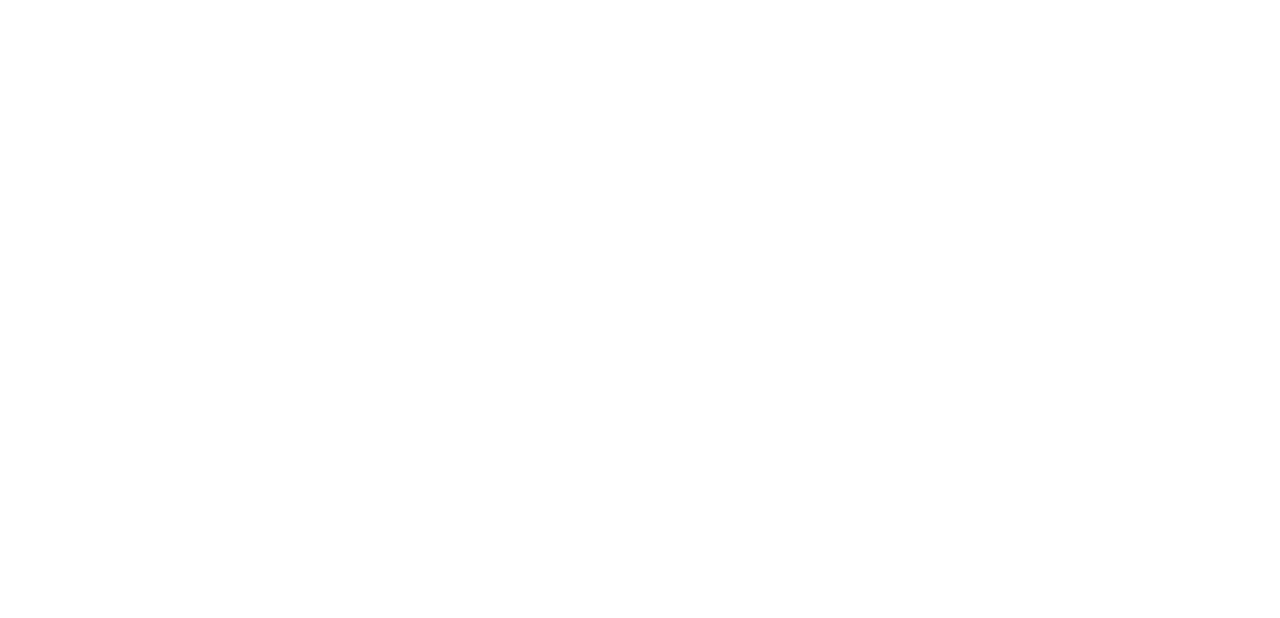
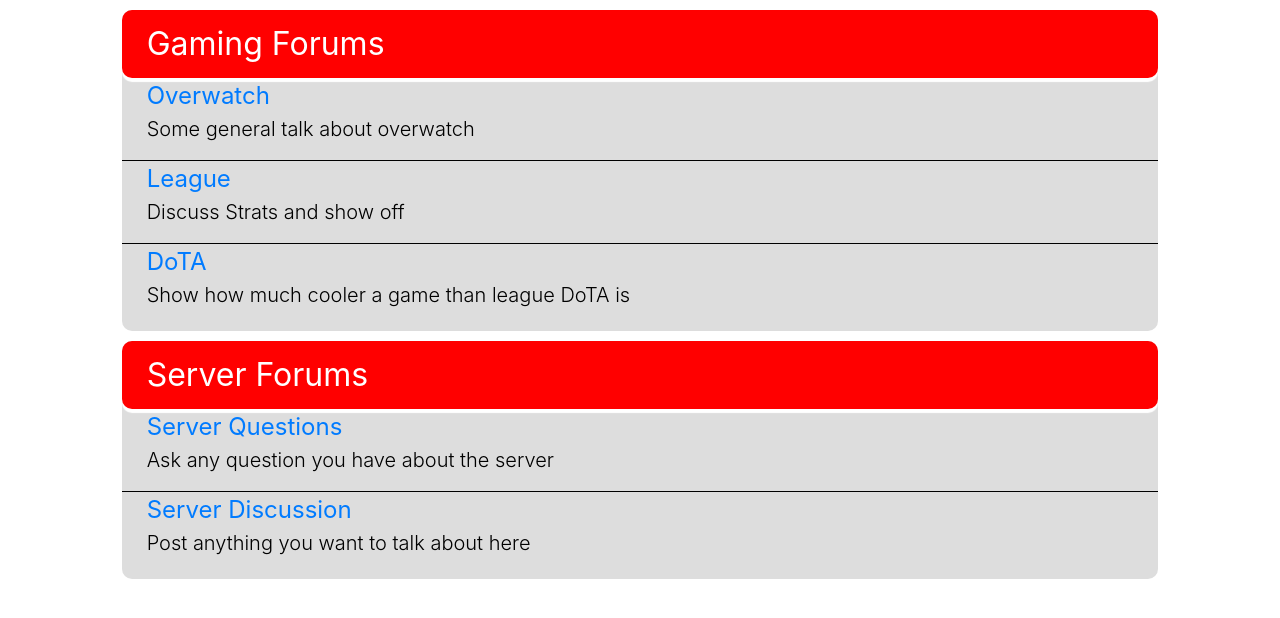
Before and after one commit to mananhussin/yyh, a plain HTML site: page forum/index.html in a window 1280 px wide. Drawn offline with nearby package versions, Linux system fonts and the light colour scheme; files that its build step writes are made by us from their sources.

Commit message:
Forum Layout
Created a forum browser layout example as a test -- open for critique

```diff
--- a/css/main.css
+++ b/css/main.css
@@ -116,3 +116,43 @@
   font-size: 4em;
   text-shadow: 5px 5px 5px black;
 }
+
+/* Forum styles */
+
+.forum-group {
+    background-color:#dddddd;
+    border-style: hidden;
+    border-radius: 10px;
+    color:black;
+    font-size:18px;
+    margin: 10px 0px 10px 0px;
+}
+
+.forum-group .group-head {
+    width:100%;
+    border-radius: 10px;
+    box-shadow: 0px 4px 1px white;
+    background-color:red;
+    color:white;
+    font-size:32px;
+    padding: 10px 0px 10px 25px;
+}
+
+.forum-group .group-item {
+    border-bottom-width: 1px;
+    border-bottom-color: black;
+    border-bottom-style: solid;
+    border-radius: 0;
+    padding-left: 25px;
+}
+
+a.group-item-title {
+    width:100%;
+    font-size:24px;
+}
+
+.forum-group .group-item.last-item {
+    border-radius:10px;
+    border-bottom-style: hidden;
+    padding-bottom: 5px;
+}
--- a/forum/index.html
+++ b/forum/index.html
@@ -4,12 +4,55 @@
         <!-- jQuery -->
         <script src="https://ajax.googleapis.com/ajax/libs/jquery/3.2.1/jquery.min.js"></script>
         <!-- Bootstrap -->
-            <link rel="stylesheet" href="https://maxcdn.bootstrapcdn.com/bootstrap/4.0.0-beta/css/bootstrap.min.css" integrity="sha384-/Y6pD6FV/Vv2HJnA6t+vslU6fwYXjCFtcEpHbNJ0lyAFsXTsjBbfaDjzALeQsN6M" crossorigin="anonymous">
+        <link rel="stylesheet" href="https://maxcdn.bootstrapcdn.com/bootstrap/4.0.0-beta/css/bootstrap.min.css" integrity="sha384-/Y6pD6FV/Vv2HJnA6t+vslU6fwYXjCFtcEpHbNJ0lyAFsXTsjBbfaDjzALeQsN6M" crossorigin="anonymous">
         <!-- Main CSS -->
-        <link rel="stylesheet" type="text/css" href="css/main.css">
+        <link rel="stylesheet" type="text/css" href="../css/main.css">
     </head>
     <body>
+        <!-- maybe a navbar or something, not sure -->
 
+        <!-- Container -->
+        <div class="container-fluid">
+            <div class="row">
+                <!-- Kind of cheating but for some reason the col-md-offset wasn't working or really I wasn't using it right :// this is my solution. Creates a slightly centering column which doesnt exist on smaller screens-->
+                <div class="col-md-1"></div>
+                <div class="col-md-10 col-xs-12">
+
+                    <!-- Put content here -->
+
+                    <div class="forum-group">
+                        <div class="group-head">Gaming Forums</div>
+                        <div class="group-item">
+                            <a class="group-item-title" href="#">Overwatch</a>
+                            <p class="lead">Some general talk about overwatch</p>
+                        </div>
+                        <div class="group-item">
+                            <a class="group-item-title" href="#">League</a>
+                            <p class="lead">Discuss Strats and show off</p>
+                        </div>
+                        <div class="group-item last-item">
+                            <a class="group-item-title" href="#">DoTA</a>
+                            <p class="lead">Show how much cooler a game than league DoTA is</p>
+                        </div>
+                    </div>
+
+                    <div class="forum-group">
+                        <div class="group-head">Server Forums</div>
+                        <div class="group-item">
+                            <a class="group-item-title" href="#">Server Questions</a>
+                            <p class="lead">Ask any question you have about the server</p>
+                        </div>
+                        <div class="group-item last-item">
+                            <a class="group-item-title" href="#">Server Discussion</a>
+                            <p class="lead">Post anything you want to talk about here</p>
+                        </div>
+                    </div>
+
+                </div>
+                <div class="col-md-1"></div>
+
+            </div>
+        </div>
 
     </body>
 </html>
```
Also changed, not shown: index.html (+1 -1 lines).
